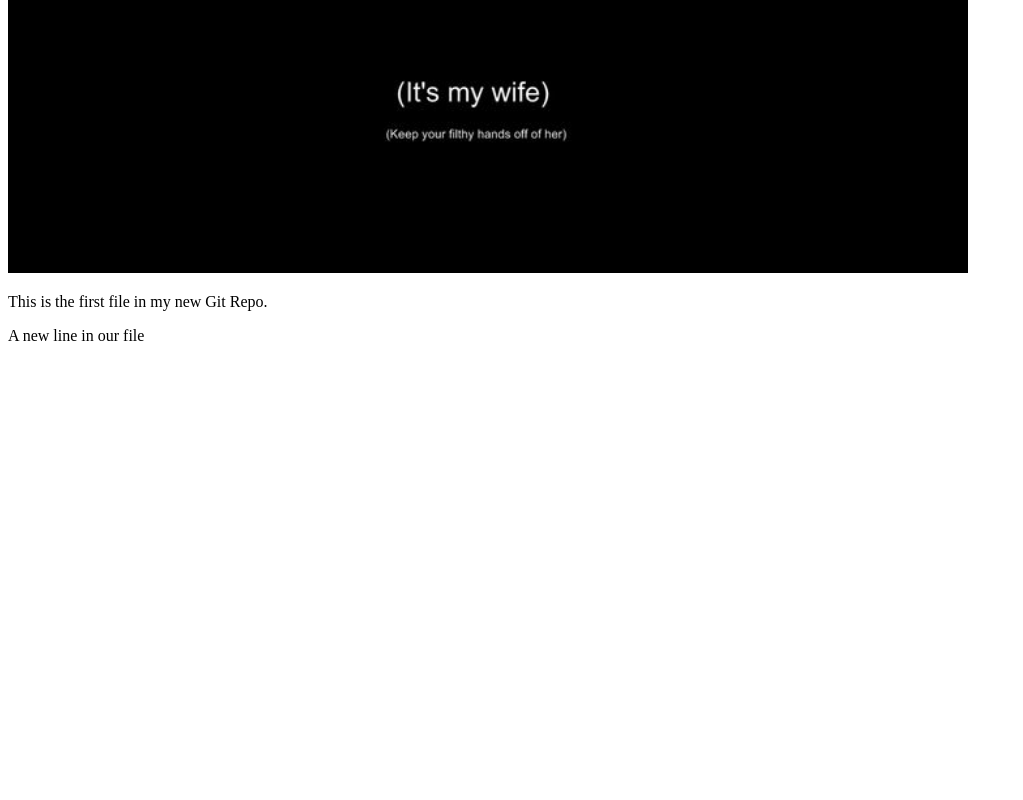
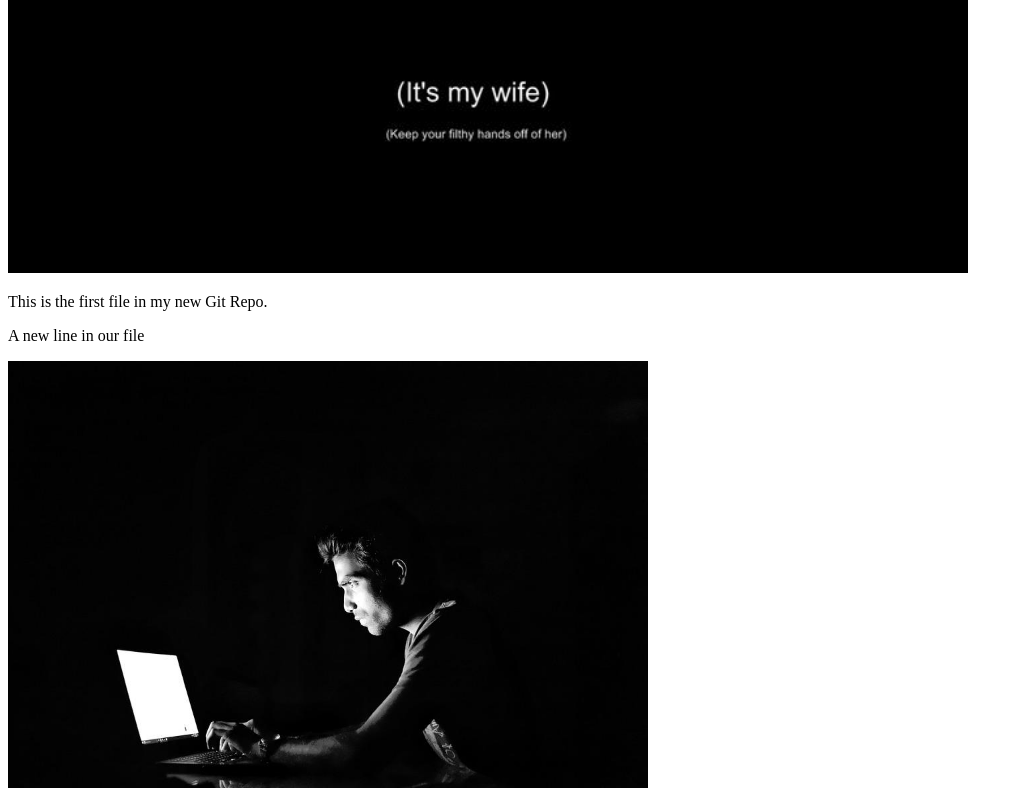
Before and after one commit to AntoninRz/Pratique-Hello-world-sur-Git.io, a plain HTML site: page index.html in a window 1280 px wide. Shown: the part 407-1207 px from the top of the page, without its empty margins (0-1023 px from the left). Before the commit the page ends 800 px from the top, so only its background shows below. Drawn offline with Linux system fonts and the light colour scheme.

Commit message:
add new image

```diff
--- a/index.html
+++ b/index.html
@@ -13,6 +13,7 @@
         style="width:100%;max-width:960px"></div>
     <p>This is the first file in my new Git Repo.</p>
     <p>A new line in our file</p>
-
+    <div><img src="/media/Hello-Git.jpg" alt="hello Git"
+        style="width:100%;max-width:640px"></div>
 </body>
 </html>
```
Also changed, not shown: media/Hello-Git.jpg (added).
